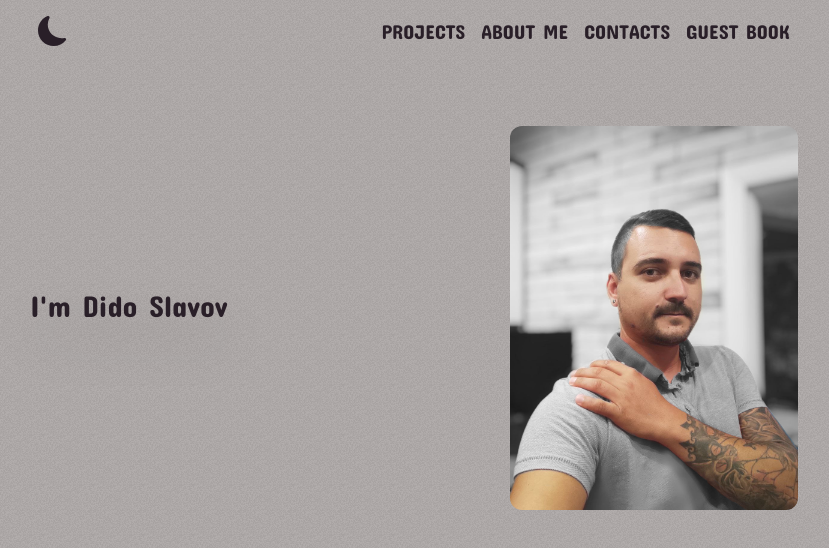
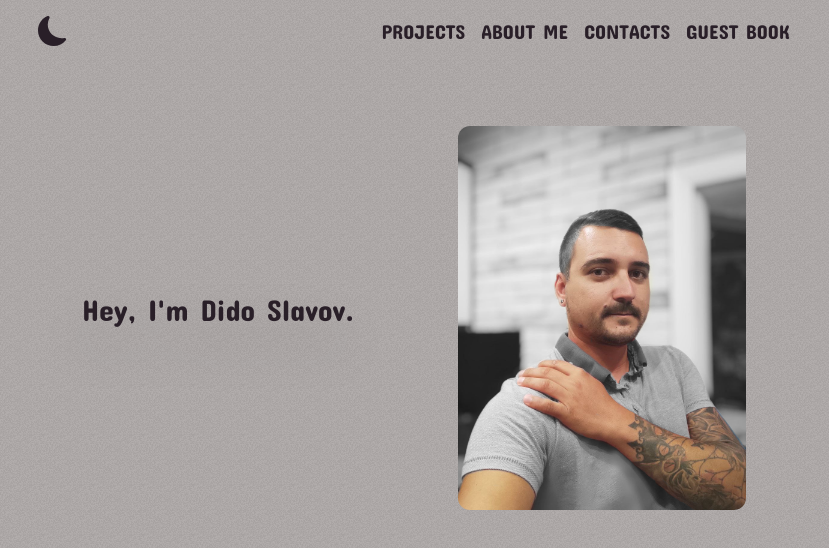
Before and after one commit to didoslavov/My-Portfolio, a Next.js app: page / in a window 1280 px wide. Shown: the top 548 px of the page, without its empty margins (226-1055 px from the left). Built offline with nearby package versions, Linux system fonts and the light colour scheme.

Commit message:
fix styles

```diff
--- a/app/page.tsx
+++ b/app/page.tsx
@@ -2,21 +2,25 @@ import Image from 'next/image';
 
 export default function Home() {
     return (
-        <div className="flex flex-col md:flex-row lg:flex-row items-center justify-between py-8">
-            <p className="text-raisin-black dark:text-silver flex-1 text-3xl mb-6 drop-shadow-2xl">I&apos;m Dido Slavov</p>
+        <div className="flex flex-col md:flex-row items-center justify-between md:justify-around py-8">
+            <div className="flex items-center gap-4">
+                <p className="text-raisin-black  dark:text-silver text-3xl mb-6 md:mb-4 drop-shadow-2xl">
+                    Hey, I&apos;m Dido Slavov.
+                </p>
+            </div>
             <Image
                 width={800}
                 height={800}
                 src="/portfolio-img-bg-light.jpg"
                 alt="Picture of me, Dido"
-                className="rounded-xl m-auto w-72 h-96 hidden lg:block lg:dark:hidden md:block md:dark:hidden"
+                className="rounded-xl w-72 h-96 hidden lg:block lg:dark:hidden md:block md:dark:hidden"
             />
             <Image
                 width={800}
                 height={800}
                 src="/portfolio-img-bg-dark.jpg"
                 alt="Picture of me, Dido"
-                className="rounded-xl m-auto w-72 h-96 hidden lg:dark:block md:dark:block"
+                className="rounded-xl w-72 h-96 hidden lg:dark:block md:dark:block"
             />
         </div>
     );
```
